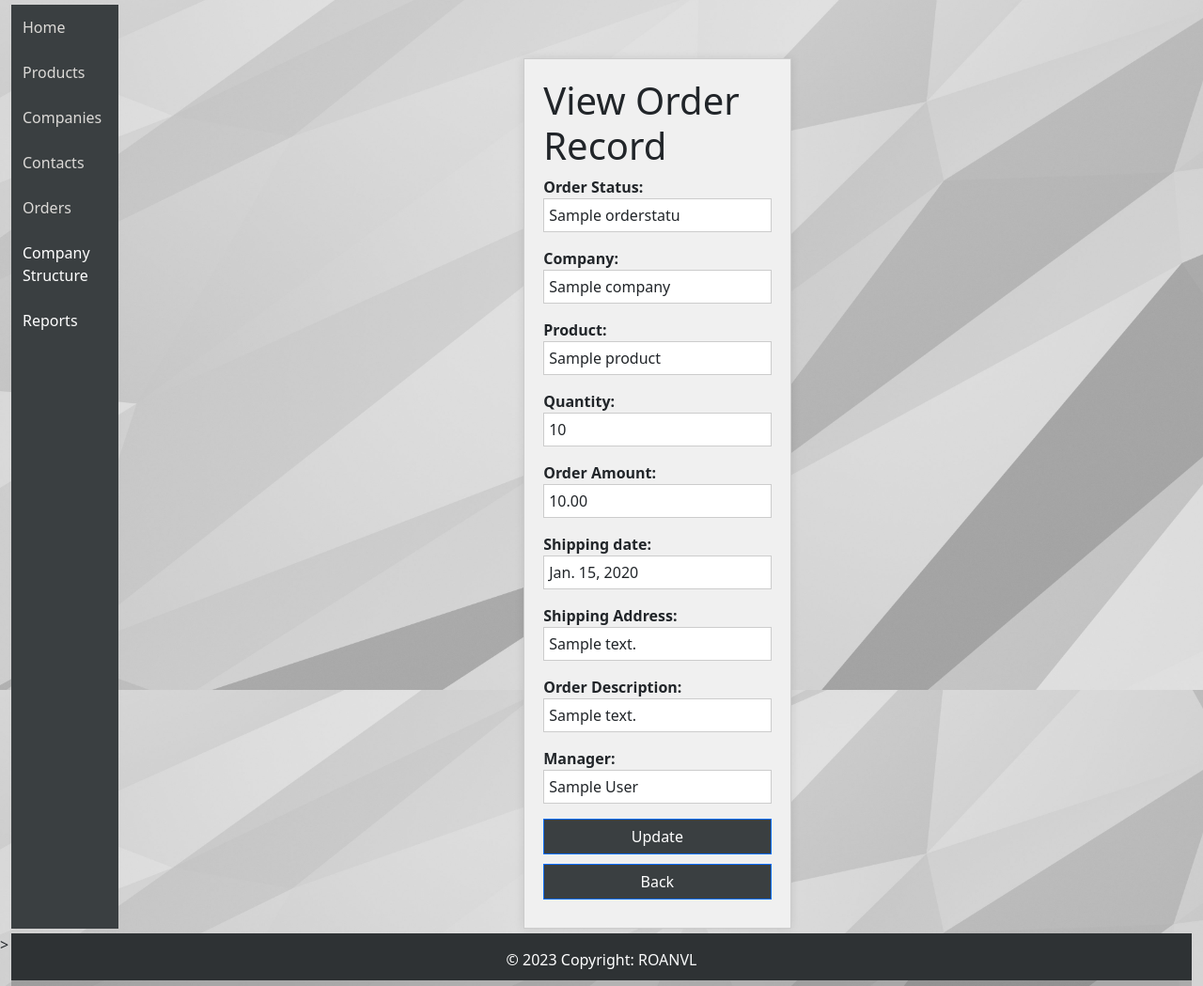
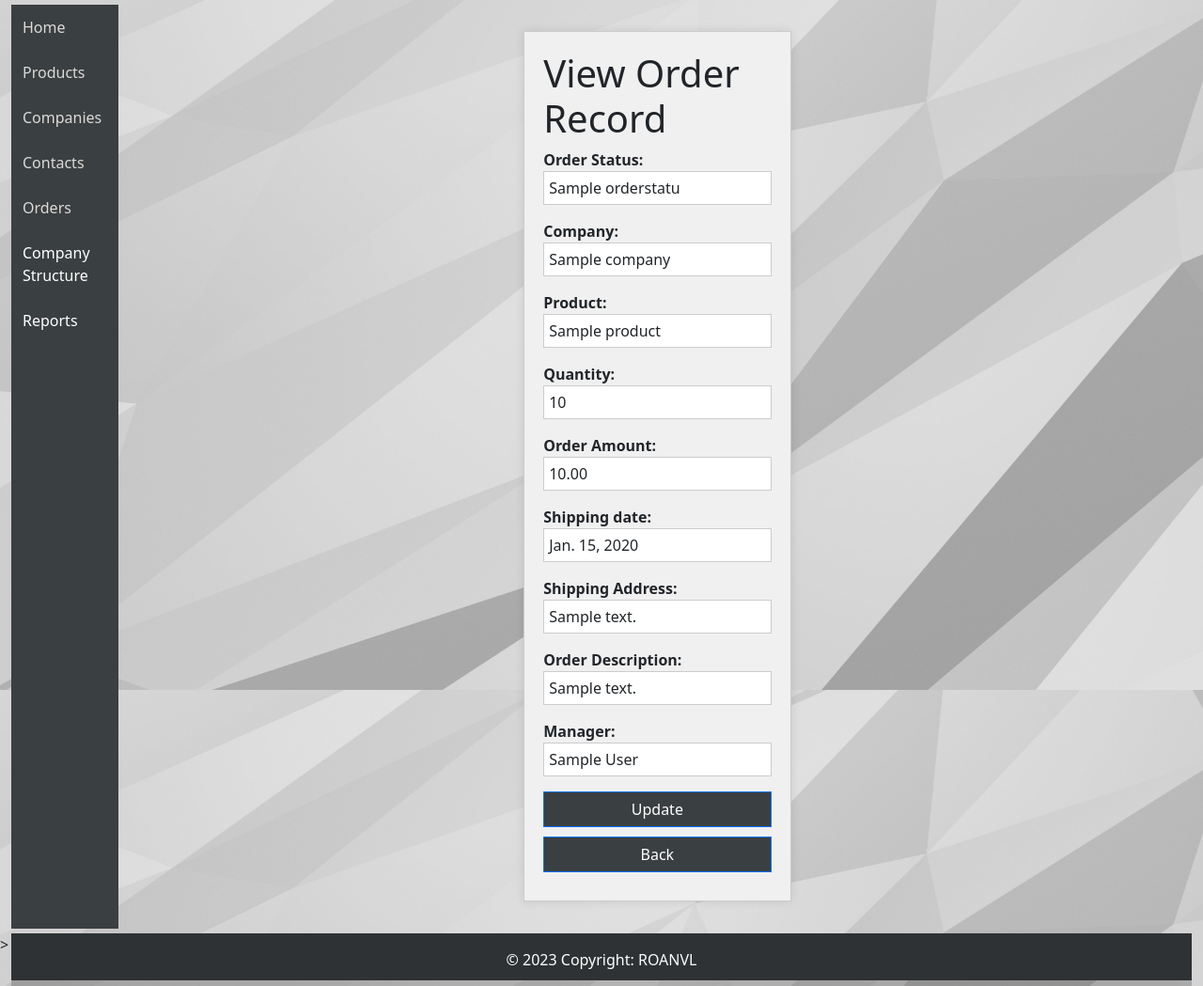
Before and after one commit to ROANVL/python-django-crm-graduation, a Django app: page /orders/1/ in a window 1280 px wide. Shown: the part 66-1115 px from the top of the page at 94% size. Run offline with Django 4.2, Linux system fonts and the light colour scheme; a user stored in the database is signed in; tables that the repository leaves empty hold one stand-in row (values such as "Sample post"); some libraries are stand-ins or nearby versions.

Commit message:
save changes

```diff
--- a/website/static/css/stylesheet.css
+++ b/website/static/css/stylesheet.css
@@ -43,11 +43,8 @@ body {
 # MAIN
 -----------------------------------*/
 .main {
-    display: flex;
-    flex-direction: column;
-    align-items: center;
-    justify-content: flex-start;
-    gap: 1px;
+    grid-column: 2;
+    width: 100%;
 }
 
 /* ----------------------------------*/
@@ -350,7 +347,10 @@ body {
 /* Стилизация формы add */
 .add_record_form {
     width: 50%;
-    margin-top: 10%;
+
+    margin-left: 25%;
+    margin-top: 5%;
+    margin-bottom: 5%;
     background-color: #f0f0f0;
     padding: 20px;
     border: 1px solid #ccc;
@@ -360,20 +360,21 @@ body {
 /* Стилизация формы add */
 .update_record_form {
     width: 50%;
-    margin-top: 10%;
+    margin-left: 25%;
+    margin-top: 5%;
+    margin-bottom: 5%;
     background-color: #f0f0f0;
     padding: 20px;
     border: 1px solid #ccc;
     box-shadow: 0px 0px 10px rgba(0, 0, 0, 0.1);
 }
 
-
-
-
 /* Стилизация формы карточки записи */
-.record_card {
+.view_record_card {
     width: 50%;
-    margin-top: 10%;
+    margin-left: 25%;
+    margin-top: 5%;
+    margin-bottom: 5%;
     background-color: #f0f0f0;
     padding: 20px;
     border: 1px solid #ccc;
@@ -427,8 +428,9 @@ body {
 
 
 .add_btn {
-
+    width: 7%;
     margin-left: auto;
+    margin-right: 0.5%;
 }
 
 .content {
--- a/website/templates/company_record.html
+++ b/website/templates/company_record.html
@@ -2,7 +2,7 @@
 {% block content %}
 
 <div class="col-md-6 offset-md-3">
-    <div class="record_card">
+    <div class="view_record_card">
         <h1>View Company Record</h1>
 
         <strong>Company name: </strong>
--- a/website/templates/contact_record.html
+++ b/website/templates/contact_record.html
@@ -2,7 +2,7 @@
 {% block content %}
 
 <div class="col-md-6 offset-md-3">
-    <div class="record_card">
+    <div class="view_record_card">
         <h1>View Contact Record</h1>
 
         <strong>First name: </strong>
--- a/website/templates/contacts.html
+++ b/website/templates/contacts.html
@@ -22,7 +22,7 @@
             <th>Email</th>
             <th>Description</th>
             <th>Created At</th>
-            <th style="widht= 10%">Actions</th>
+            <th style="width: 8%;">Actions</th>
         </tr>
     </thead>
 
--- a/website/templates/manager_record.html
+++ b/website/templates/manager_record.html
@@ -2,7 +2,7 @@
 {% block content %}
 
 <div class="col-md-6 offset-md-3">
-    <div class="record_card">
+    <div class="view_record_card">
         <h1>View Manager Record</h1>
 
         <strong>First name: </strong>
--- a/website/templates/order_record.html
+++ b/website/templates/order_record.html
@@ -1,7 +1,7 @@
 {% extends 'base.html' %}
 {% block content %}
 <div class="col-md-6 offset-md-3">
-    <div class="record_card">
+    <div class="view_record_card">
         <h1>View Order Record</h1>
 
         <strong>Order Status: </strong>
--- a/website/templates/product_record.html
+++ b/website/templates/product_record.html
@@ -2,7 +2,7 @@
 {% block content %}
 
 <div class="col-md-6 offset-md-3">
-    <div class="record_card">
+    <div class="view_record_card">
         <h1>View Product Record</h1>
 
         <strong>Name: </strong>
```
Also changed, not shown: website/forms.py (+5 -7 lines), 1 other file.
